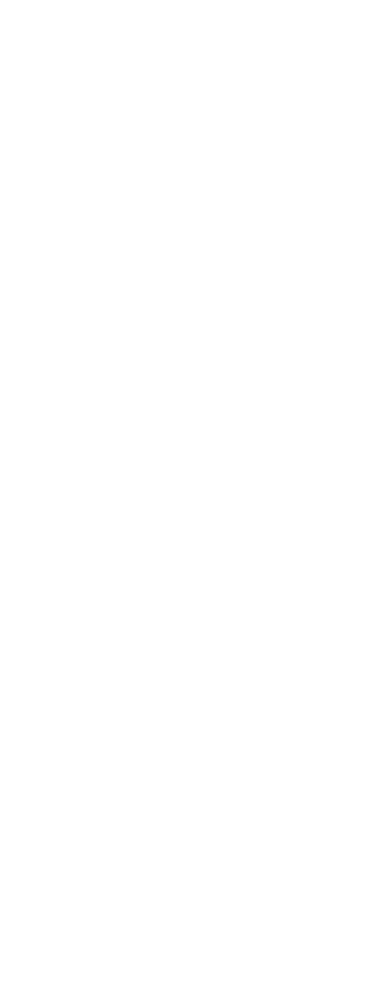
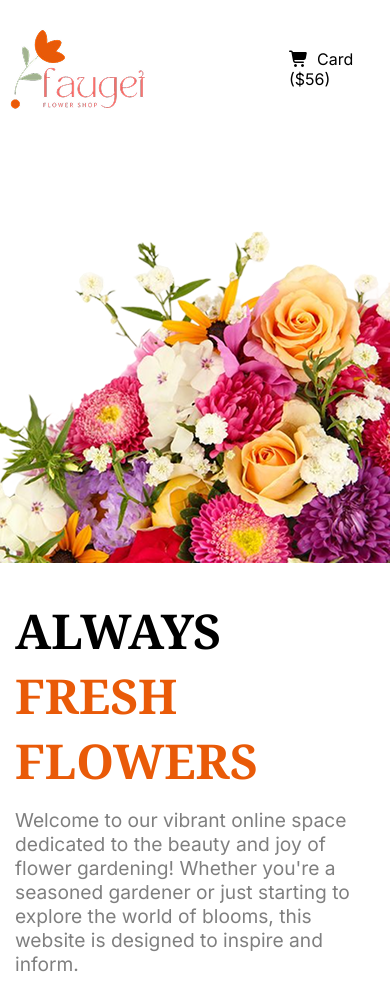
Before and after one commit to afrinaswarna/my-second-assignment, a plain HTML site: page index.html in a window 390 px wide. Before the commit the page ends 844 px from the top, so only its background shows below. Drawn offline with Linux system fonts and the light colour scheme.

Commit message:
added header

```diff
--- a/index.html
+++ b/index.html
@@ -8,10 +8,26 @@
     <link rel="preconnect" href="https://fonts.googleapis.com">
 <link rel="preconnect" href="https://fonts.gstatic.com" crossorigin>
 <link href="https://fonts.googleapis.com/css2?family=Inter:ital,opsz,wght@0,14..32,100..900;1,14..32,100..900&family=Noto+Serif:ital,wght@0,100..900;1,100..900&display=swap" rel="stylesheet">
+<link rel="stylesheet" href="https://cdnjs.cloudflare.com/ajax/libs/font-awesome/7.0.0/css/all.min.css" integrity="sha512-DxV+EoADOkOygM4IR9yXP8Sb2qwgidEmeqAEmDKIOfPRQZOWbXCzLC6vjbZyy0vPisbH2SyW27+ddLVCN+OMzQ==" crossorigin="anonymous" referrerpolicy="no-referrer" />
 </head>
 <body>
     <header>
-        <h2></h2>
+        <nav class="navbar container">
+            <img src="./assets/logo.png" alt="">
+            <ul class="nav-items inter-font">
+                <li><a id="link-home" href="">Home</a></li>
+                <li><a class="link-shop" href="">Shop</a></li>
+                <li><a class="link-shop" href="">About us</a></li>
+                <li><a id="link-card" href=""><i id="shopping-card" class="fa-solid fa-cart-shopping"></i>Card ($56)</a></li>
+            </ul>
+        </nav>
+        <div class="banner container">
+            <div class="banner-content noto-serif-font">
+                <h2 class="noto-serif-font">ALWAYS <span class="spacial-color-title">FRESH FLOWERS</span></h2>
+                <p class="section-description inter-font">Welcome to our vibrant online space dedicated to the beauty and joy of flower gardening! Whether you're a seasoned gardener or just starting to explore the world of blooms, this website is designed to inspire and inform.</p>
+            </div>
+            <img src="./assets/hero-flower.png" alt="">
+        </div>
     </header>
     <main></main>
     <footer></footer>
--- a/style.css
+++ b/style.css
@@ -12,3 +12,96 @@
   font-optical-sizing: auto;
   font-style: normal;
 }
+/* common sheared styles */
+*{
+    box-sizing: border-box;
+    margin: 0;
+    padding: 0;
+}
+.container{
+    max-width: 1140px;
+    margin: 0 auto;
+}
+.spacial-color-title{
+    color: #E95A08;
+}
+.section-description{
+    font-size: 1.2rem;
+    color: #00000080;
+}
+
+/* custom styles */
+/* nav related styles */
+.navbar{
+    display: flex;
+    justify-content: space-between;
+    align-items: center;
+    text-align: left;
+    margin-top: 30px;
+    margin-bottom: 120px;
+
+}
+.nav-items{
+display: flex;
+gap: 48px;
+}
+.nav-items li{
+list-style: none;
+
+}
+.nav-items li a{
+    text-decoration: none;
+}
+#link-home{
+    font-weight: 700;
+    color: #252432;
+}
+.link-shop{
+    color: #8987A1;
+}
+#link-card{
+    color: #000000;
+}
+#shopping-card{
+    margin-right: 8px;
+}
+/* banner related styles */
+.banner{
+    display: flex;
+    align-items: end;
+    margin-bottom: 120px;
+
+}
+.banner-content h2{
+    font-weight: 700;
+    font-size: 4rem;
+    margin-bottom: 15px;
+}
+
+@media screen and (max-width:576px) {
+    .navbar{
+
+        margin-top: 50px;
+        margin-left: 10px;
+        margin-right:10px ;
+        height: 38px;
+
+    }
+
+    #link-home{
+        display: none;
+    }
+    .link-shop{
+        display: none;
+    }
+    .banner{
+        flex-direction: column-reverse;
+        gap: 20px;
+    }
+    .banner-content{
+        padding: 15px;
+    }
+    .banner-content h2{
+        font-size: 3rem;
+    }
+}
```
